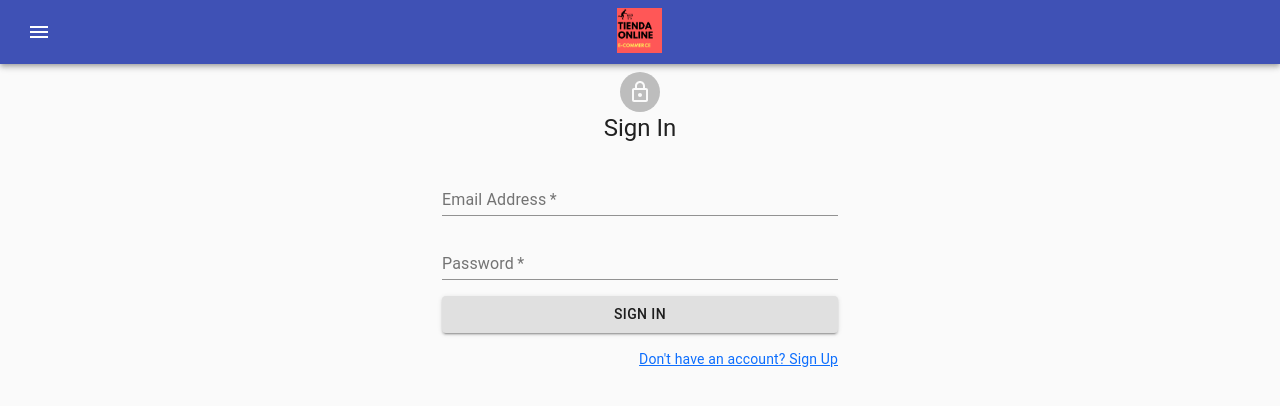
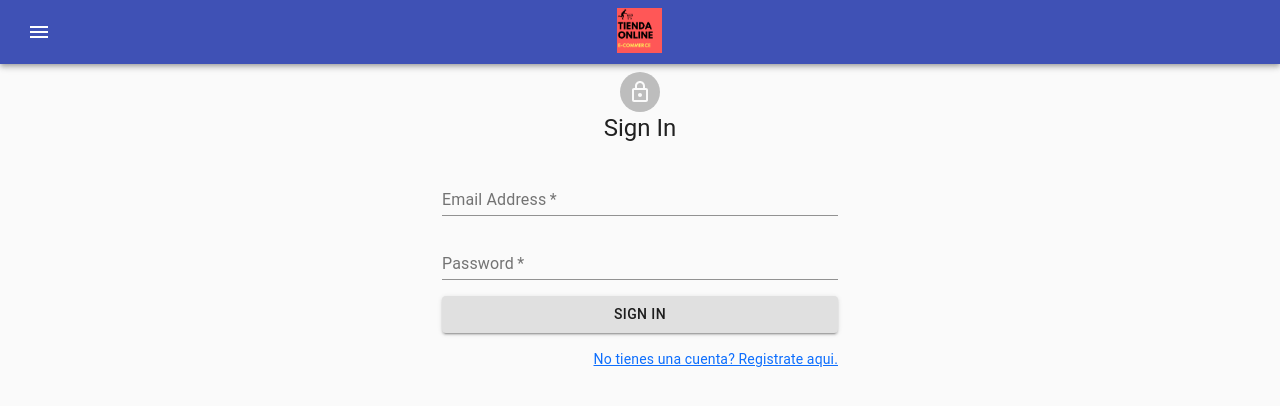
Before and after one commit to tomaslanterna/tiendaonline, a React (Create React App) app: page /signin in a window 1280 px wide. Shown: the top 406 px of the page. Built offline with nearby package versions, Linux system fonts and the light colour scheme.

Commit message:
tiendaonline - ver 1.6

```diff
--- a/src/components/SignIn.js
+++ b/src/components/SignIn.js
@@ -1,4 +1,4 @@
-import React,{useState,useContext} from 'react';
+import React,{useState,useContext,useEffect} from 'react';
 import Button from '@material-ui/core/Button';
 import LockOutlinedIcon from '@material-ui/icons/LockOutlined';
 import Avatar from '@material-ui/core/Avatar';
@@ -18,11 +18,12 @@ const SignIn = () => {
     const theme = createTheme();
     const auth = getAuth();
     const history=useHistory();
-    const {userLogin,Login}=useContext(userContext);
+    const {Login}=useContext(userContext);
     const [user,setUser]=useState({
         email:'',
         password:''
     });
+
 
     const onValueChange=(value,key)=>{
         setUser({
@@ -32,7 +33,6 @@ const SignIn = () => {
     }
 
     const setLogin = () => {
-       /*return console.log(user);*/
         signInWithEmailAndPassword(auth, user.email, user.password)
             .then((userCredential) => {
                 Login(userCredential._tokenResponse);
@@ -100,7 +100,7 @@ const SignIn = () => {
                         <Grid container justifyContent="flex-end" className="mt-3">
                             <Grid item>
                                 <NavLink exact to={"/signup"} variant="body2">
-                                    Don't have an account? Sign Up
+                                    No tienes una cuenta? Registrate aqui.
                                 </NavLink>
                             </Grid>
                         </Grid>
--- a/src/components/SignUp.js
+++ b/src/components/SignUp.js
@@ -1,4 +1,4 @@
-import React, { useContext, useState } from 'react';
+import React, { useContext, useState,useEffect } from 'react';
 import Button from '@material-ui/core/Button';
 import LockOutlinedIcon from '@material-ui/icons/LockOutlined';
 import Avatar from '@material-ui/core/Avatar';
@@ -18,12 +18,13 @@ const SignUp = () => {
 
     const theme = createTheme();
     const auth = getAuth();
-    const { userLogin, Login } = useContext(userContext);
+    const { Login } = useContext(userContext);
     const history=useHistory();
     const [user, setUser] = useState({
         email: '',
         password: ''
     });
+
 
     const onValueChange = (value, key) => {
         setUser({
@@ -114,7 +115,7 @@ const SignUp = () => {
                         <Grid container justifyContent="flex-end" className="mt-3">
                             <Grid item>
                                 <NavLink exact to={"/signin"} variant="body2">
-                                    Already have an account?Sign in
+                                    Ya tienes una cuenta? click aqui.
                                 </NavLink>
                             </Grid>
                         </Grid>
```
